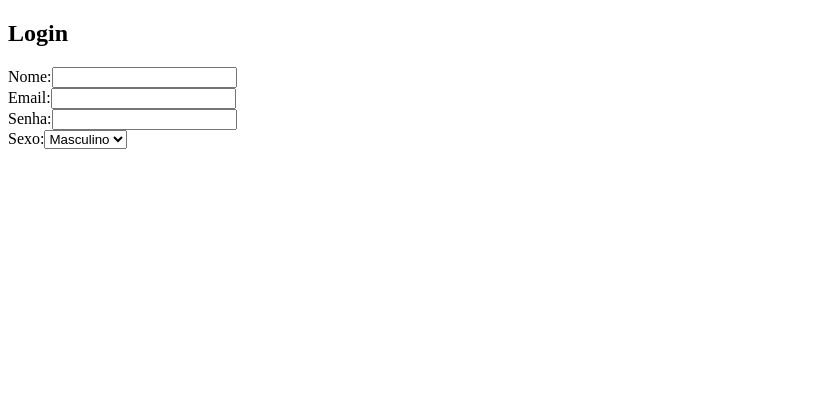
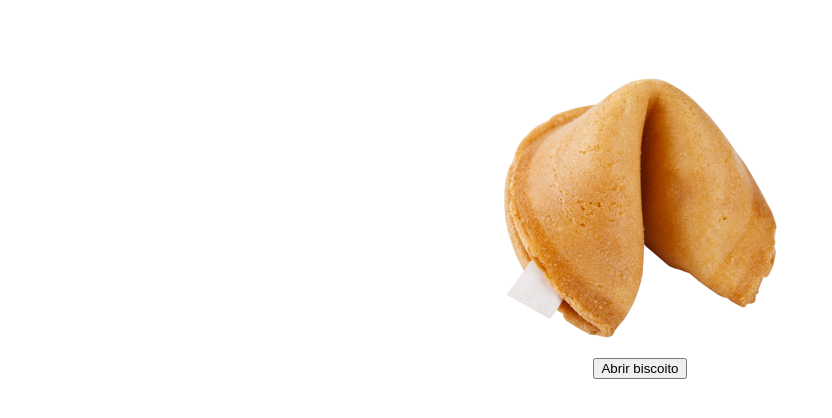
Before and after one commit to MHPontes/reactjs-inicio, a React (Create React App) app: page / in a window 1280 px wide. Shown: the top 418 px of the page, without its empty margins (0-832 px from the left). Built offline with nearby package versions, Linux system fonts and the light colour scheme.

Commit message:
Projeto Biscoito da sorte

```diff
--- a/src/App.js
+++ b/src/App.js
@@ -1,61 +1,116 @@
 import React, { Component } from 'react';
+import './estilo.css';
 // import Feed from './components/Feed';
 // import Membro from './components/Membro';
 
 class App extends Component {
+
   constructor(props) {
     super(props);
     this.state = {
-      form: {
-        nome: '',
-        email: '',
-        senha: '',
-        sexo: 'masculino'
-      }
-    };
+      textoFrase: ''
+    }
+    this.frases = [
+      'Siga os bons e aprenda com eles.',
+      'O bom-senso vale mais do que muito conhecimento.',
+      'O riso é a menor distância entre duas pessoas.',
+      'Deixe de lado as preocupações e seja feliz.',
+      'Realize o óbvio, pense no improvável e conquiste o impossível.',
+      'Acredite em milagres, mas não dependa deles.',
+      'A maior barreira para o sucesso é o medo do fracasso.'
+    ];
 
-    this.dadosForm = this.dadosForm.bind(this);
+    this.quebraBiscoito = this.quebraBiscoito.bind(this);
 
   }
 
-  dadosForm(e) {
-    let form = this.state.form;
-    form[e.target.name] = e.target.value;
-    this.setState({ form: form });
+  quebraBiscoito() {
+    let state = this.state;
+    let numeroAleatorio = Math.floor(Math.random() * this.frases.length);  //Gera um número aleatório
+    state.textoFrase = '"' + this.frases[numeroAleatorio] + '"'; //Atualiza o estado com a frase
+    this.setState(state)
   }
 
 
   render() {
     return (
+      <div className="container">
+        <img src={require('./assets/biscoito.png')} className="img" />
+        <Botao nome="Abrir biscoito" acaoBtn={this.quebraBiscoito} />
+        <h3 className="textoFrase" >{this.state.textoFrase}</h3>
+      </div>
+    );
+
+  }
+}
+
+class Botao extends Component {
+  render() {
+    return (
       <div>
-        <h2>Login</h2>
-
-          <label>Nome:</label>
-          <input type="text" name="nome" value={this.state.form.nome}
-            onChange={this.dadosForm} />
-          <br />
-          <label>Email:</label>
-          <input type="email" name="email" value={this.state.form.email}
-            onChange={this.dadosForm} />
-          <br />
-          <label>Senha:</label>
-          <input type="password" name="senha" value={this.state.form.senha}
-            onChange={this.dadosForm} />
-          <br />
-          Sexo:
-          <select name="sexo" value={this.state.form.sexo}
-            onChange={this.dadosForm}>
-            <option value="masculino">Masculino</option>
-            <option value="feminino">Feminino</option>
-          </select>
-
+        <button onClick={this.props.acaoBtn}>{this.props.nome}</button>
       </div>
     );
   }
-
 }
 
+
 export default App;
+
+// class App extends Component {
+//   constructor(props) {
+//     super(props);
+//     this.state = {
+//       form: {
+//         nome: '',
+//         email: '',
+//         senha: '',
+//         sexo: 'masculino'
+//       }
+//     };
+
+//     this.dadosForm = this.dadosForm.bind(this);
+
+//   }
+
+//   dadosForm(e) {
+//     let form = this.state.form;
+//     form[e.target.name] = e.target.value;
+//     this.setState({ form: form });
+//   }
+
+
+//   render() {
+//     return (
+//       <div>
+//         <h2>Login</h2>
+
+//           <label>Nome:</label>
+//           <input type="text" name="nome" value={this.state.form.nome}
+//             onChange={this.dadosForm} />
+//           <br />
+//           <label>Email:</label>
+//           <input type="email" name="email" value={this.state.form.email}
+//             onChange={this.dadosForm} />
+//           <br />
+//           <label>Senha:</label>
+//           <input type="password" name="senha" value={this.state.form.senha}
+//             onChange={this.dadosForm} />
+//           <br />
+//           Sexo:
+//           <select name="sexo" value={this.state.form.sexo}
+//             onChange={this.dadosForm}>
+//             <option value="masculino">Masculino</option>
+//             <option value="feminino">Feminino</option>
+//           </select>
+
+//       </div>
+//     );
+//   }
+
+// }
+
+// export default App;
 
 
 
--- /dev/null
+++ b/src/estilo.css
@@ -0,0 +1,19 @@
+.container{
+    display: flex;
+    flex-direction: column;
+    width: 100%;
+    justify-content: center;
+    align-items: center;
+}
+
+.img{
+    width: 300px;
+    height: 300px;
+    margin-top: 50px;
+}
+
+.textoFrase{
+    font-style: italic;
+    color: #dd7b22;
+    text-align: center;
+}
--- /dev/null
+++ b/src/index.css
@@ -0,0 +1,11 @@
+body{
+    background-color: darkgray;
+    font-family: 'Roboto', sans-serif;
+    margin: 0;
+    padding: 0;
+    box-sizing: border-box;
+}
+
+code{
+    font-family: 'Roboto Mono', monospace;
+}
```
Also changed, not shown: src/assets/biscoito.png (added).
